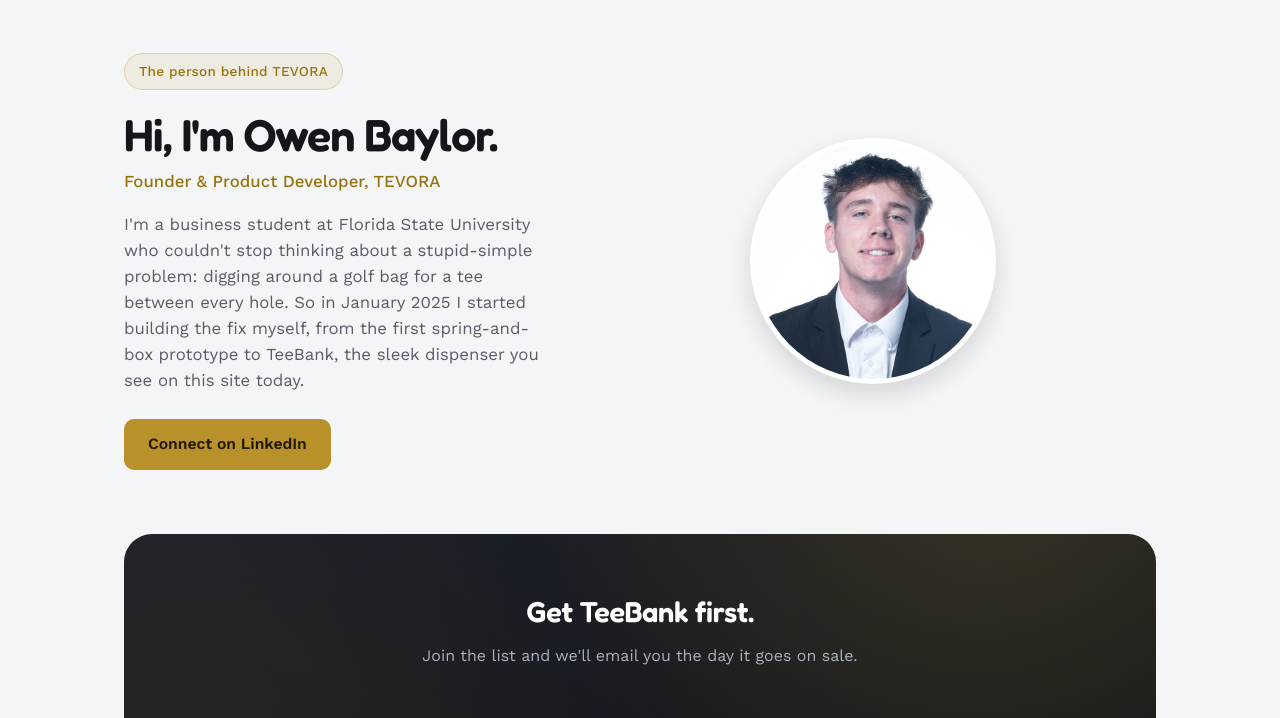
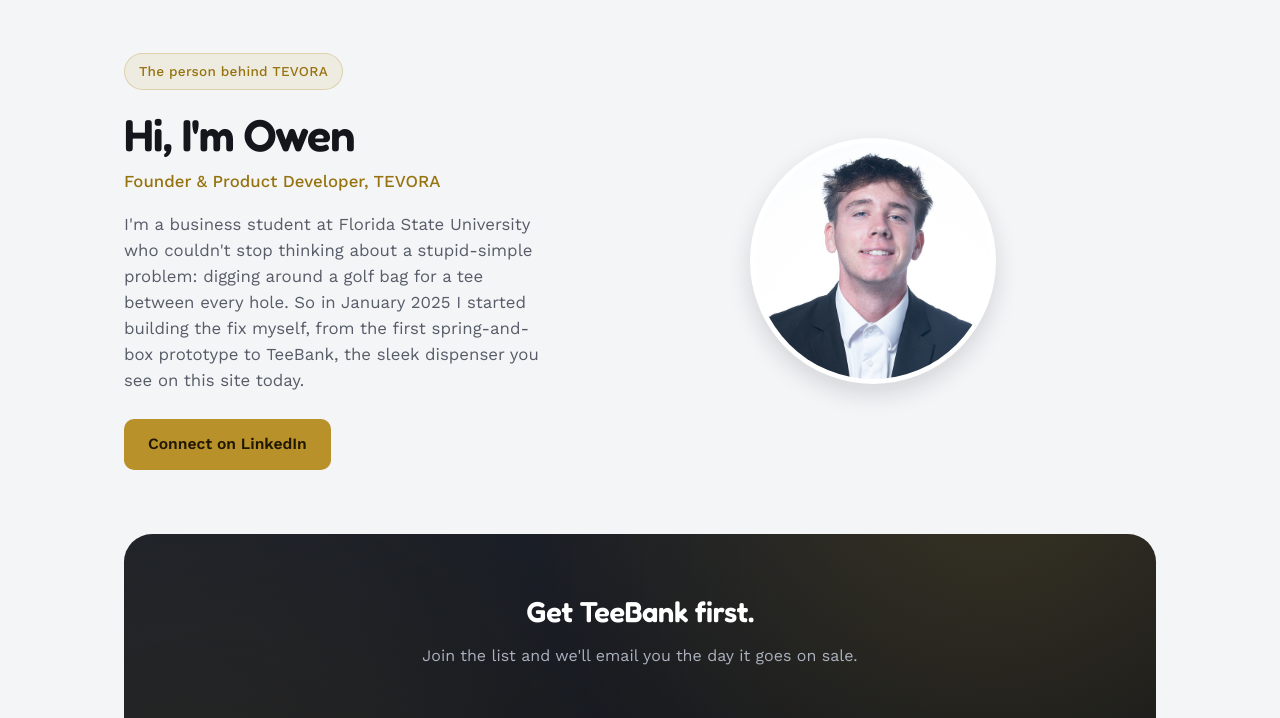
Before and after one commit to baylorbd/Tevora-site, a plain HTML site: page about.html in a window 1280 px wide. Shown: the part 47-765 px from the top of the page. Drawn offline with nearby package versions, Linux system fonts and the light colour scheme.

Commit message:
Add files via upload

```diff
--- a/about.html
+++ b/about.html
@@ -28,7 +28,7 @@
 <section class="profile-hero">
 <div>
 <span class="pill">The person behind TEVORA</span>
-<h1>Hi, I'm Owen Baylor.</h1>
+<h1>Hi, I'm Owen</h1>
 <p class="profile-role">Founder &amp; Product Developer, TEVORA</p>
 <p class="lede">I'm a business student at Florida State University who couldn't stop thinking about a stupid-simple problem: digging around a golf bag for a tee between every hole. So in January 2025 I started building the fix myself, from the first spring-and-box prototype to TeeBank, the sleek dispenser you see on this site today.</p>
 <div class="profile-actions">
```
